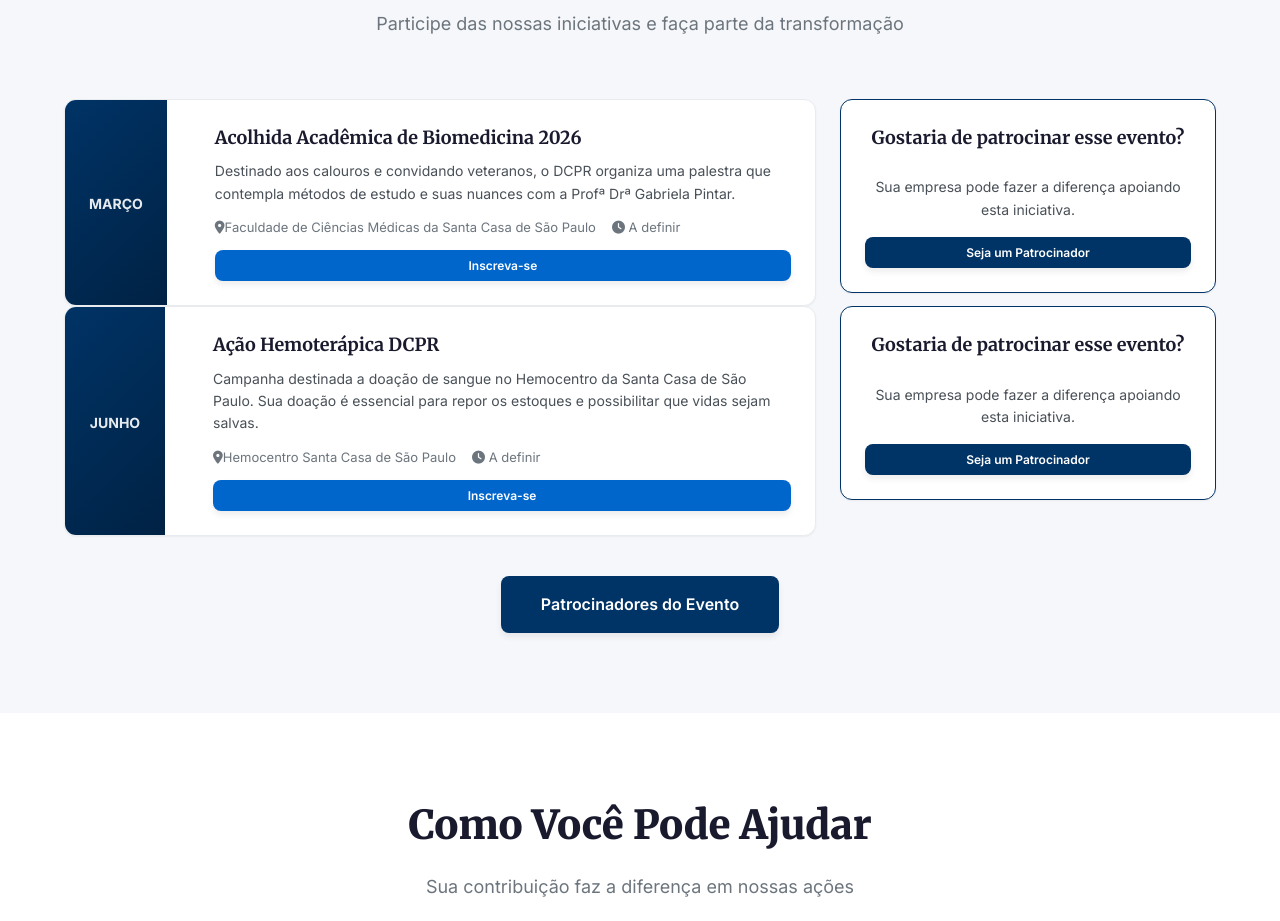
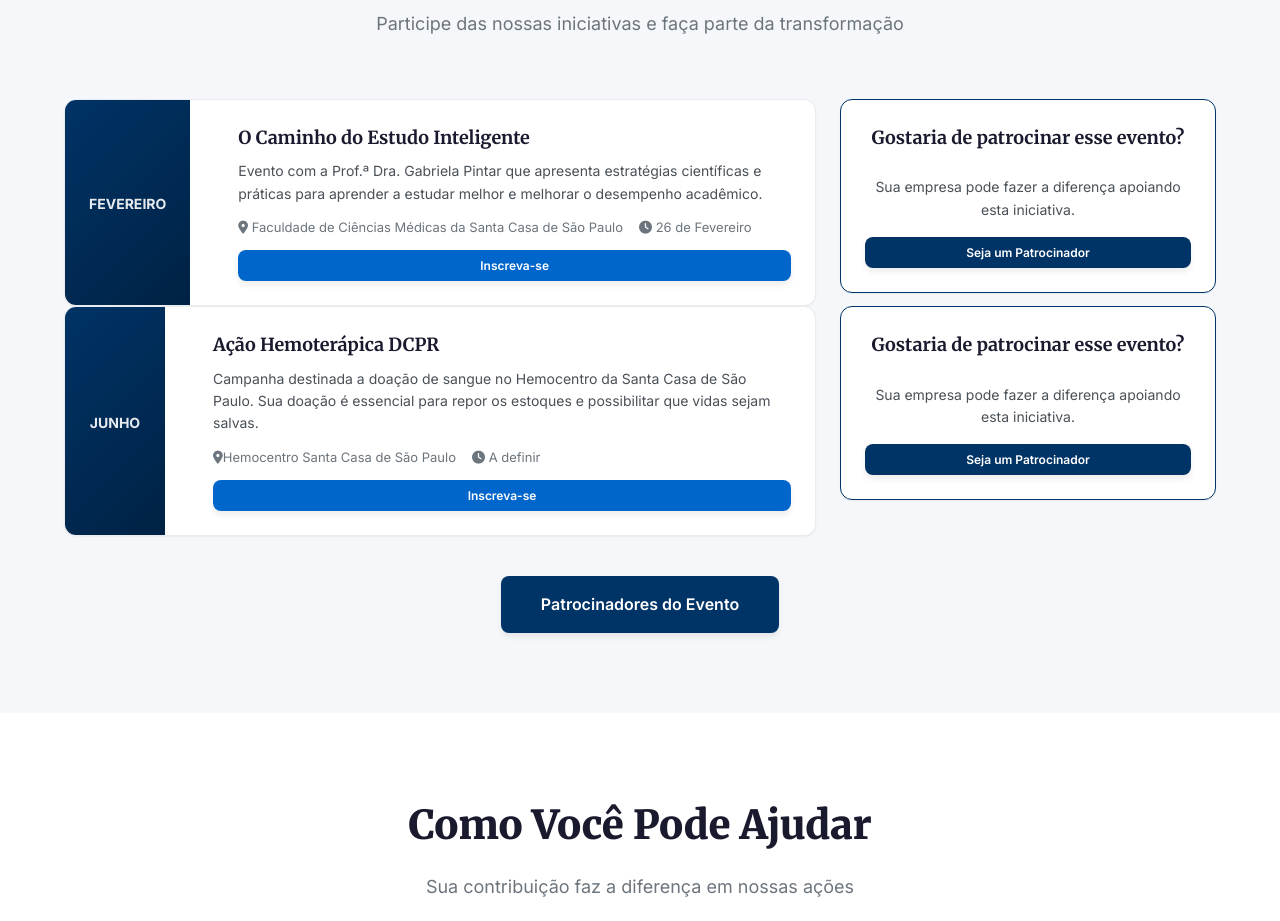
Before and after one commit to Presidenciadcpr/prado-e-ribeiro, a website: page index.html in a window 1280 px wide. Shown: the part 5600-6521 px from the top of the page. Drawn offline with Linux system fonts and the light colour scheme.

Commit message:
Update index.html
evento adicionado

```diff
--- a/index.html
+++ b/index.html
@@ -2336,15 +2336,14 @@ eternamente grata ao curso de Biomedicina e a todos os meus colegas e professore
           <div class="event-row">
             <div class="event-card">
               <div class="event-date">
-                <div class="event-month">MARÇO</div>
+                <div class="event-month">FEVEREIRO</div>
               </div>
               <div class="event-content">
-                <h3 class="event-title">Acolhida Acadêmica de Biomedicina 2026</h3>
-                <p class="event-description">Destinado aos calouros e convidando veteranos, o DCPR organiza uma palestra que
-contempla métodos de estudo e suas nuances com a Profª Drª Gabriela Pintar.</p>
+                <h3 class="event-title">O Caminho do Estudo Inteligente</h3>
+                <p class="event-description">Evento com a Prof.ª Dra. Gabriela Pintar que apresenta estratégias científicas e práticas para aprender a estudar melhor e melhorar o desempenho acadêmico.</p>
                 <div class="event-meta">
-                  <span><i class="fas fa-map-marker-alt"></i>Faculdade de Ciências Médicas da Santa Casa de São Paulo</span>
-                  <span><i class="fas fa-clock"></i> A definir</span>
+                  <span><i class="fas fa-map-marker-alt"></i> Faculdade de Ciências Médicas da Santa Casa de São Paulo</span>
+                  <span><i class="fas fa-clock"></i> 26 de Fevereiro</span>
                 </div>
                 <button class="btn btn-secondary btn-small">Inscreva-se</button>
               </div>
```
